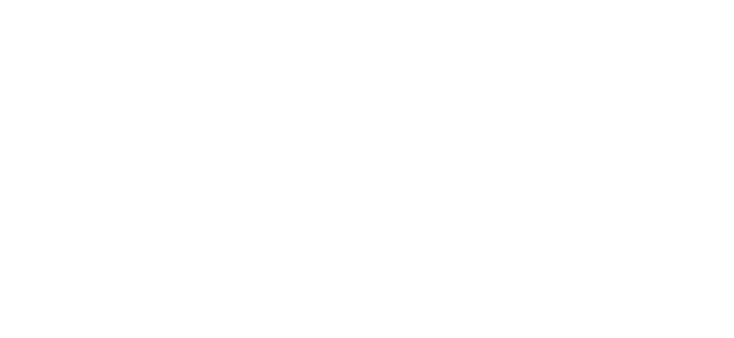
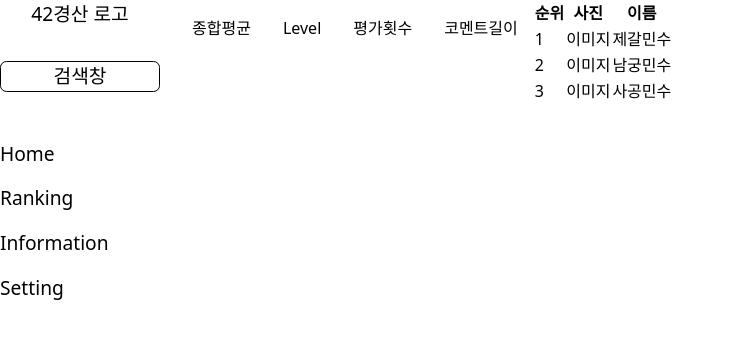
Before and after one commit to 42srr/STAT_Front, a React (Vite) app: page /rank in a window 1280 px wide. Before the commit this address had no page. Shown: the top 338 px of the page, without its empty margins (0-734 px from the left). Built offline with nearby package versions, Linux system fonts and the light colour scheme.

Commit message:
<front> [feat] 사이드바 라우팅 기능 구현 - 사이드바 클릭 시 메인페이지와 랭킹페이지 이동 가능 [feat] 랭킹 및 메인2 프레임 구현 - 랭킹 페이지 탑버튼을 활용한 컴포넌트 렌더링 - 더미 데이터 바인딩

```diff
--- a/src/App.jsx
+++ b/src/App.jsx
@@ -1,5 +1,6 @@
 import LoginPage from "./routes/loginPage.jsx";
 import MainPage from "./routes/mainPage.jsx";
+import RankPage from "./routes/rankPage.jsx";
 import { Routes, Route } from "react-router-dom";
 
 function App() {
@@ -8,6 +9,7 @@
       <Routes>
         <Route path="/" element={<LoginPage />} />
         <Route path="/main" element={<MainPage />} />
+        <Route path="/rank" element={<RankPage />} />
       </Routes>
     </>
   );
--- /dev/null
+++ b/src/components/SideBar.jsx
@@ -0,0 +1,58 @@
+import styled from "styled-components";
+import { useNavigate } from "react-router-dom";
+
+export default function SideBar() {
+  let navigate = useNavigate();
+  let Layout = styled.div`
+    display: flex;
+  `;
+  let Sidebox = styled.div`
+    display: flex;
+    flex-direction: column;
+    margin-right: 1rem;
+    text-align: center;
+    font-size: 1.2rem;
+  `;
+  let Mainbox = styled.div`
+    display: flex;
+    flex-direction: column;
+  `;
+  let SideBtn = styled.button`
+    background: white;
+    color: black;
+    text-align: left;
+    margin-top: 1rem;
+  `;
+  let Logo = styled.div`
+    margin-bottom: 2rem;
+  `;
+  let Search = styled.div`
+    border: 0.08rem solid black;
+    border-radius: 0.4rem;
+    width: 10rem;
+    margin-bottom: 2rem;
+  `;
+
+  return (
+    <Sidebox>
+      <Logo>42경산 로고</Logo>
+      <Search>검색창</Search>
+      <SideBtn
+        onClick={() => {
+          navigate("/main");
+        }}
+      >
+        Home
+      </SideBtn>
+      <SideBtn
+        onClick={() => {
+          navigate("/rank");
+        }}
+      >
+        Ranking
+      </SideBtn>
+      <SideBtn>Information</SideBtn>
+      <SideBtn>Setting</SideBtn>
+    </Sidebox>
+  );
+}
--- a/src/routes/mainPage.jsx
+++ b/src/routes/mainPage.jsx
@@ -1,6 +1,8 @@
 import styled from "styled-components";
 import axios from "axios";
 import { useEffect, useState } from "react";
+
+import SideBar from "../components/SideBar.jsx";
 
 let Goodwords = styled.div`
   border-radius: 1rem;
@@ -59,11 +61,16 @@
   height: 2rem;
   width: 100%;
 `;
+
 const datas = [
   "현재사람들이참여하는과제",
   "여행중인유저레벨분포",
   "평가포인트랭킹",
 ];
+
+const innerCircles = ["직전 회차 시험 통과율"];
+
+const records = ["보유 월렛 랭킹"];
 
 export default function MainPage() {
   const url = "http://118.67.134.143:8080/quotes";
@@ -82,14 +89,7 @@
   return (
     <>
       <Layout>
-        <Sidebox>
-          <Logo>42경산 로고</Logo>
-          <Search>검색창</Search>
-          <SideBtn>Home</SideBtn>
-          <SideBtn>Ranking</SideBtn>
-          <SideBtn>Information</SideBtn>
-          <SideBtn>Setting</SideBtn>
-        </Sidebox>
+        <SideBar />
         <Mainbox>
           <Goodwords>{goodWords}</Goodwords>
           <div>
@@ -104,6 +104,30 @@
               })}
             </Now>
           </div>
+          <div>
+            현재 이너서클 멤버 관련 통계
+            <Now>
+              {innerCircles.map(function (data) {
+                return (
+                  <Nowbox>
+                    <NowboxTitle>{data}</NowboxTitle>
+                  </Nowbox>
+                );
+              })}
+            </Now>
+          </div>
+          <div>
+            역대 기록
+            <Now>
+              {records.map(function (data) {
+                return (
+                  <Nowbox>
+                    <NowboxTitle>{data}</NowboxTitle>
+                  </Nowbox>
+                );
+              })}
+            </Now>
+          </div>
         </Mainbox>
       </Layout>
     </>
--- a/src/routes/rankPage.jsx
+++ b/src/routes/rankPage.jsx
@@ -0,0 +1,199 @@
+import SideBar from "../components/SideBar.jsx";
+import { useState } from "react";
+
+import styled from "styled-components";
+
+export default function RankPage() {
+  let [switchs, setSwitchs] = useState(0);
+  let datas = [
+    {
+      순위: 1,
+      사진: "이미지",
+      이름: "제갈민수",
+      레벨: 10,
+      횟수: 5,
+      최대길이: 255,
+    },
+    {
+      순위: 2,
+      사진: "이미지",
+      이름: "남궁민수",
+      레벨: 10,
+      횟수: 5,
+      최대길이: 255,
+    },
+    {
+      순위: 3,
+      사진: "이미지",
+      이름: "사공민수",
+      레벨: 10,
+      횟수: 5,
+      최대길이: 255,
+    },
+  ];
+  let totalAvg = ["순위", "사진", "이름"];
+  let levels = ["순위", "사진", "이름", "레벨"];
+  let countEvals = ["순위", "사진", "이름", "횟수"];
+  let lenComments = ["순위", "사진", "이름", "최대길이"];
+
+  let Layout = styled.div`
+    display: flex;
+  `;
+  let Sidebox = styled.div`
+    display: flex;
+    flex-direction: column;
+    margin-right: 1rem;
+    text-align: center;
+    font-size: 1.2rem;
+  `;
+  let Mainbox = styled.div`
+    display: flex;
+    flex-direction: column;
+  `;
+  let TopBtn = styled.button`
+    padding: 1rem;
+  `;
+
+  const switcher = () => {
+    if (switchs === 0) {
+      return (
+        <div>
+          <table>
+            <thead>
+              <tr>
+                {totalAvg.map((data) => {
+                  return <th>{data}</th>;
+                })}
+              </tr>
+            </thead>
+            <tbody>
+              {datas.map((data) => {
+                return (
+                  <tr>
+                    <td>{data.순위}</td>
+                    <td>{data.사진}</td>
+                    <td>{data.이름}</td>
+                  </tr>
+                );
+              })}
+            </tbody>
+          </table>
+        </div>
+      );
+    } else if (switchs === 1) {
+      return (
+        <div>
+          <table>
+            <thead>
+              <tr>
+                {levels.map((data) => {
+                  return <th>{data}</th>;
+                })}
+              </tr>
+            </thead>
+            <tbody>
+              {datas.map((data) => {
+                return (
+                  <tr>
+                    <td>{data.순위}</td>
+                    <td>{data.사진}</td>
+                    <td>{data.이름}</td>
+                    <td>{data.레벨}</td>
+                  </tr>
+                );
+              })}
+            </tbody>
+          </table>
+        </div>
+      );
+    } else if (switchs === 2) {
+      return (
+        <div>
+          <table>
+            <thead>
+              <tr>
+                {countEvals.map((data) => {
+                  return <th>{data}</th>;
+                })}
+              </tr>
+            </thead>
+            <tbody>
+              {datas.map((data) => {
+                return (
+                  <tr>
+                    <td>{data.순위}</td>
+                    <td>{data.사진}</td>
+                    <td>{data.이름}</td>
+                    <td>{data.횟수}</td>
+                  </tr>
+                );
+              })}
+            </tbody>
+          </table>
+        </div>
+      );
+    } else {
+      return (
+        <div>
+          <table>
+            <thead>
+              <tr>
+                {lenComments.map((data) => {
+                  return <th>{data}</th>;
+                })}
+              </tr>
+            </thead>
+            <tbody>
+              {datas.map((data) => {
+                return (
+                  <tr>
+                    <td>{data.순위}</td>
+                    <td>{data.사진}</td>
+                    <td>{data.이름}</td>
+                    <td>{data.최대길이}</td>
+                  </tr>
+                );
+              })}
+            </tbody>
+          </table>
+        </div>
+      );
+    }
+  };
+  return (
+    <Layout>
+      <SideBar />
+      <div>
+        <TopBtn
+          onClick={() => {
+            setSwitchs(0);
+          }}
+        >
+          종합평균
+        </TopBtn>
+        <TopBtn
+          onClick={() => {
+            setSwitchs(1);
+          }}
+        >
+          Level
+        </TopBtn>
+        <TopBtn
+          onClick={() => {
+            setSwitchs(2);
+          }}
+        >
+          평가횟수
+        </TopBtn>
+        <TopBtn
+          onClick={() => {
+            setSwitchs(3);
+          }}
+        >
+          코멘트길이
+        </TopBtn>
+      </div>
+      <div>{switcher()}</div>
+    </Layout>
+  );
+}
```
Also changed, not shown: 1 other file (tests, documents, lock files or other folders).
